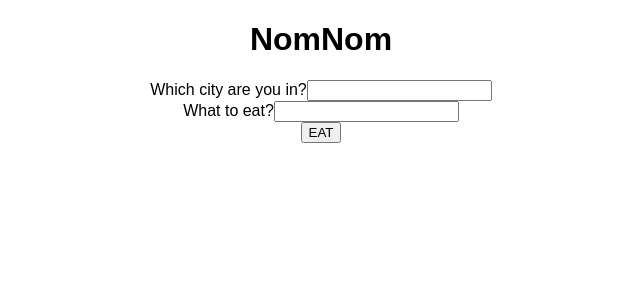
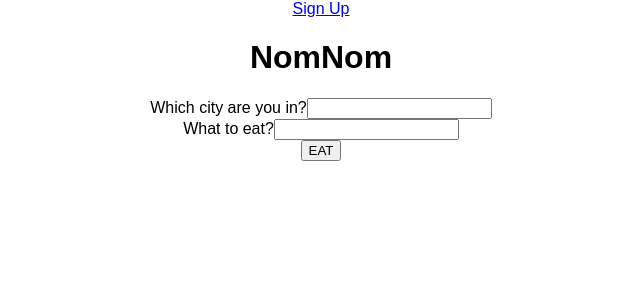
Before and after one commit to richardk88/nomnom, a React (Create React App) app in the folder client/: page / in a window 1280 px wide. Shown: the top 300 px of the page, without its empty margins (319-959 px from the left). Built offline with nearby package versions, Linux system fonts and the light colour scheme.

Commit message:
added link to sign up in navbar component

```diff
--- a/client/src/components/NavBar.js
+++ b/client/src/components/NavBar.js
@@ -5,7 +5,7 @@ class NavBar extends Component {
     render() {
         return (
             <div>
-
+                <Link to='/signUp'>Sign Up</Link>
             </div>
         );
     }
```
